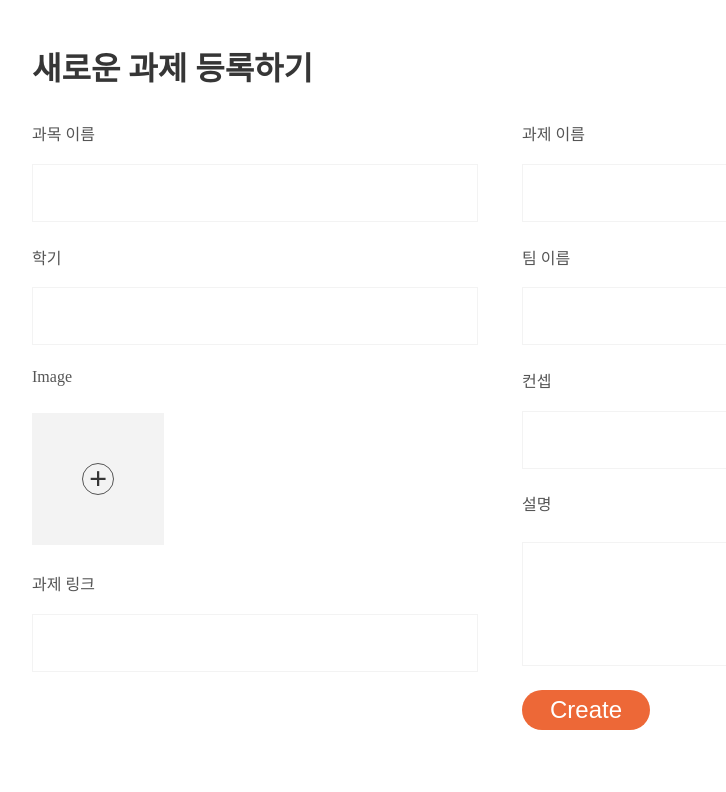
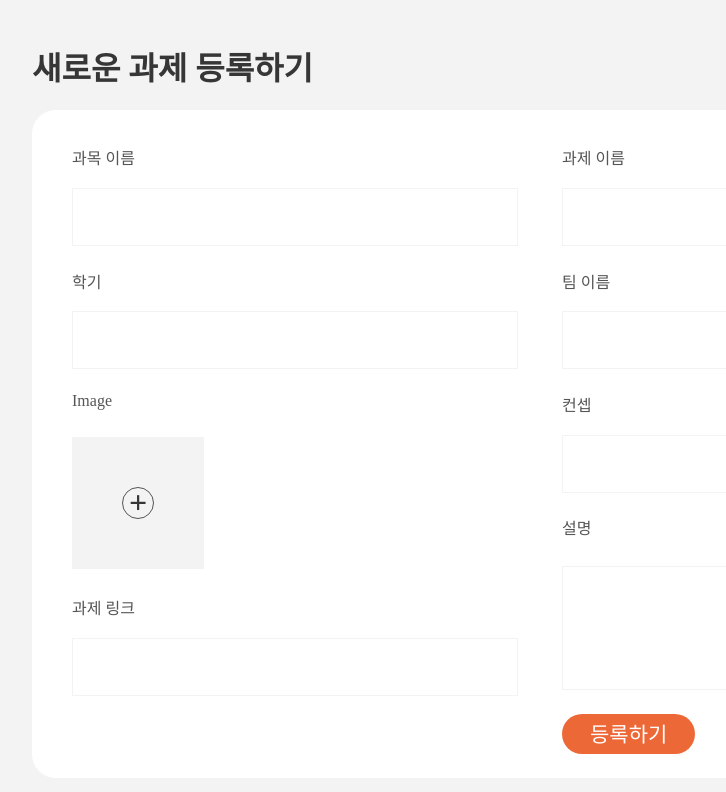
Before and after one commit to isc-exhibition/exhibition-web, a React (Create React App) app in the folder admin/: page /assignment/create in a window 1280 px wide. Shown: the top 792 px of the page, without its empty margins (48-774 px from the left). Built offline with nearby package versions, Linux system fonts and the light colour scheme; the HTML template or start-up script is replaced by a standard one.

Commit message:
fix style

```diff
--- a/admin/src/components/Form/styles.ts
+++ b/admin/src/components/Form/styles.ts
@@ -3,11 +3,11 @@ import { COLORS } from 'utils/theme';
 
 export const inputStyle = css`
   cursor: auto;
-  color: #555555;
+  color: ${COLORS.gray};
   border-radius: 20px;
   padding: 4px 28px;
   background: #FFFFFF;
-  border: 1px solid #E5E5E5;
+  border: 1px solid ${COLORS.lightGray};
   box-sizing: border-box;
 
   &:focus {
--- a/admin/src/containers/CreateAssingmentForm.tsx
+++ b/admin/src/containers/CreateAssingmentForm.tsx
@@ -17,8 +17,9 @@ import { ImageFile, NFTInfoToSave } from 'utils/types';
 
 const Container = styled.div`
   padding: 32px 80px;
-  background-color: white;
+  background-color: ${COLORS.lightGray};
   height: 100%;
+  min-height: 100vh;
   width: 100%;
   box-sizing: border-box;
   margin: auto;
@@ -27,11 +28,14 @@ const Container = styled.div`
   align-items: flex-start;
 `;
 
-const MainContainer = styled.div`
+const FormContainer = styled.div`
   width: 100%;
   display: flex;
   justify-content: flex-start;
   box-sizing: border-box;
+  padding: 24px 40px;
+  border-radius: 24px;
+  background: white;
 `;
 
 const Column = styled.div`
@@ -65,8 +69,8 @@ const StyledTextarea = styled(RHFTextarea)`
   height: 124px;
   padding: 19px;
   box-sizing: border-box;
+  margin: 16px 0 24px 0;
   border: 1px solid ${COLORS.lightGray};
-  margin: 16px 0 24px 0;
   font-size: 16px;
   line-height: 29px;
   resize: none;
@@ -136,7 +140,7 @@ export default function CreateAssingmentForm({ handleCancel, handleCreateNFT }:
         새로운 과제 등록하기
       </Heading01>
       <form onSubmit={handleSubmit(onSubmit)}>
-        <MainContainer>
+        <FormContainer>
           <Column css={css`margin-right: 44px`}>
             <GrayHeading04>
               과목 이름
@@ -179,8 +183,8 @@ export default function CreateAssingmentForm({ handleCancel, handleCreateNFT }:
             </GrayHeading04>
             <StyledTextarea register={register} required name="description" />
             <ButtonContainer>
-              <Button orangeColor type="submit" disabled={isSubmitting} css={css`height: 40px; font-size: 24px`}>
-                Create
+              <Button orangeColor type="submit" disabled={isSubmitting} css={css`height: 40px; font-size: 21px; line-height: 32px;`}>
+                등록하기
               </Button>
               {handleCancel
             && (
@@ -200,7 +204,7 @@ export default function CreateAssingmentForm({ handleCancel, handleCreateNFT }:
             )}
             </ButtonContainer>
           </Column>
-        </MainContainer>
+        </FormContainer>
       </form>
     </Container>
   );
```
